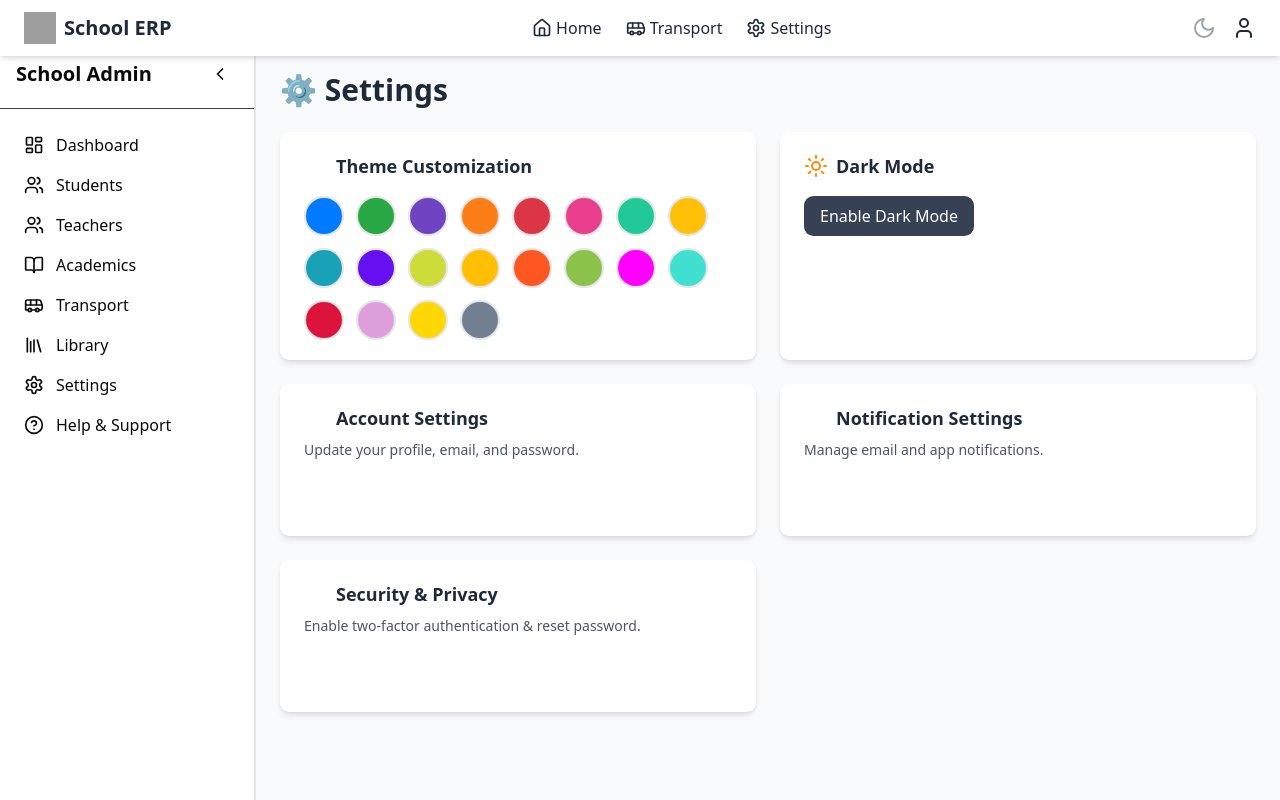
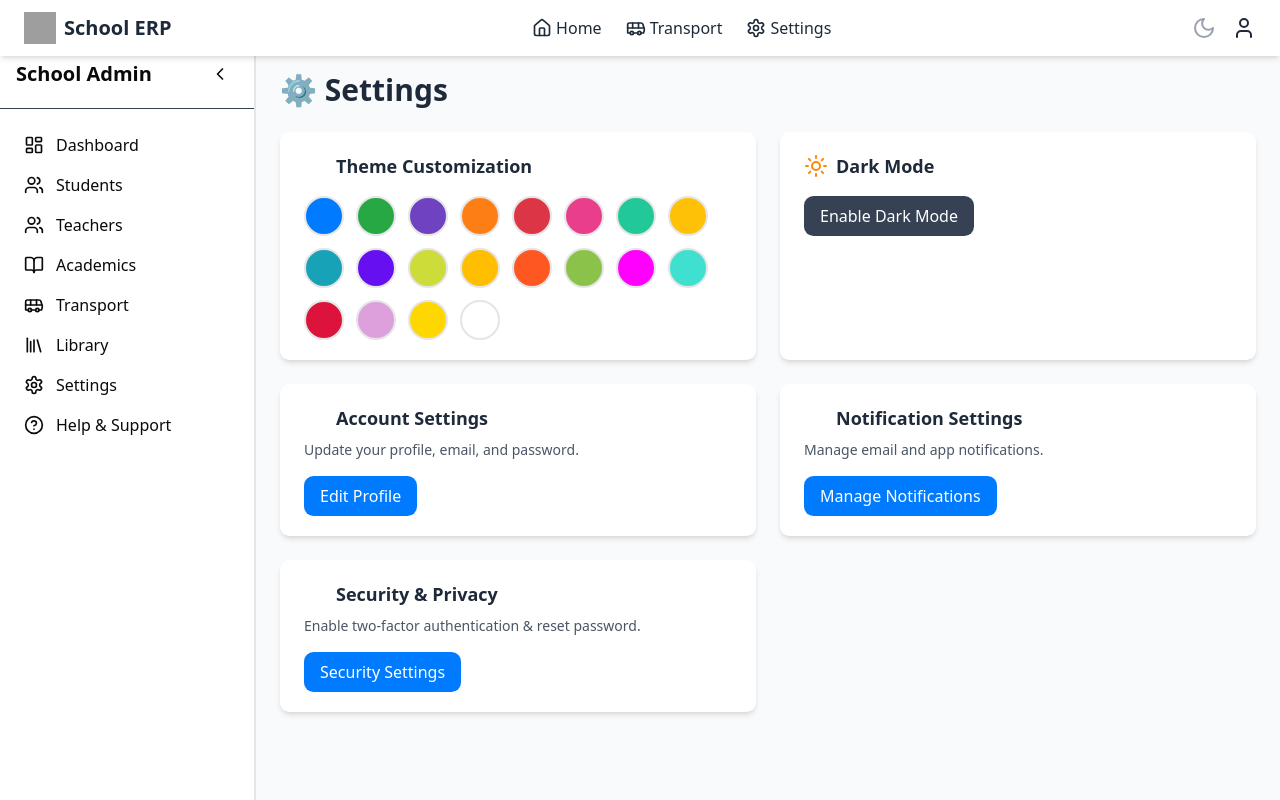
Before and after one commit to amitkumar822/ERP, a React (Vite) app in the folder frontend/: page /settings in a window 1280 px wide. Built offline with nearby package versions, Linux system fonts and the light colour scheme; grey boxes are pictures that could not be loaded.

Commit message:
update theme settings to include 'White' option and adjust button styles for theme color

```diff
--- a/frontend/src/pages/dashboard/settings/Settings.jsx
+++ b/frontend/src/pages/dashboard/settings/Settings.jsx
@@ -23,7 +23,7 @@ const themes = [
   { name: "Crimson", color: "#dc143c" },
   { name: "Plum", color: "#dda0dd" },
   { name: "Gold", color: "#ffd700" },
-  { name: "Slate Gray", color: "#708090" },
+  { name: "White", color: "#ffff" },
 ];
 
 const Settings = () => {
@@ -39,6 +39,7 @@ const Settings = () => {
   const handleThemeChange = (color) => {
     localStorage.setItem("themeColor", color);
     setThemeColorProvider(color);
+    setThemeColor(color);
     document.documentElement.style.setProperty("--theme-color", color);
   };
 
@@ -82,7 +83,6 @@ const Settings = () => {
                 key={theme.name}
                 className="w-10 h-10 rounded-full border-2"
                 style={{ backgroundColor: theme.color }}
-                // onClick={() => setThemeColor(theme.color)}
                 onClick={() => handleThemeChange(theme.color)}
               ></button>
             ))}
@@ -126,7 +126,12 @@ const Settings = () => {
           <p className="text-sm text-gray-600 dark:text-gray-300 mt-2">
             Update your profile, email, and password.
           </p>
-          <button className="mt-4 px-4 py-2 bg-[var(--theme-color)] text-white rounded-lg hover:opacity-80 transition">
+          <button
+            className={`mt-4 px-4 py-2 text-white rounded-lg hover:opacity-80 transition`}
+            style={{
+              backgroundColor: themeColor === "#ffff" ? "blue" : themeColor,
+            }}
+          >
             Edit Profile
           </button>
         </motion.div>
@@ -145,7 +150,12 @@ const Settings = () => {
           <p className="text-sm text-gray-600 dark:text-gray-300 mt-2">
             Manage email and app notifications.
           </p>
-          <button className="mt-4 px-4 py-2 bg-[var(--theme-color)] text-white rounded-lg hover:opacity-80 transition">
+          <button
+            className={`mt-4 px-4 py-2 text-white rounded-lg hover:opacity-80 transition`}
+            style={{
+              backgroundColor: themeColor === "#ffff" ? "blue" : themeColor,
+            }}
+          >
             Manage Notifications
           </button>
         </motion.div>
@@ -164,7 +174,12 @@ const Settings = () => {
           <p className="text-sm text-gray-600 dark:text-gray-300 mt-2">
             Enable two-factor authentication & reset password.
           </p>
-          <button className="mt-4 px-4 py-2 bg-[var(--theme-color)] text-white rounded-lg hover:opacity-80 transition">
+          <button
+            className={`mt-4 px-4 py-2 text-white rounded-lg hover:opacity-80 transition`}
+            style={{
+              backgroundColor: themeColor === "#ffff" ? "blue" : themeColor,
+            }}
+          >
             Security Settings
           </button>
         </motion.div>
```
